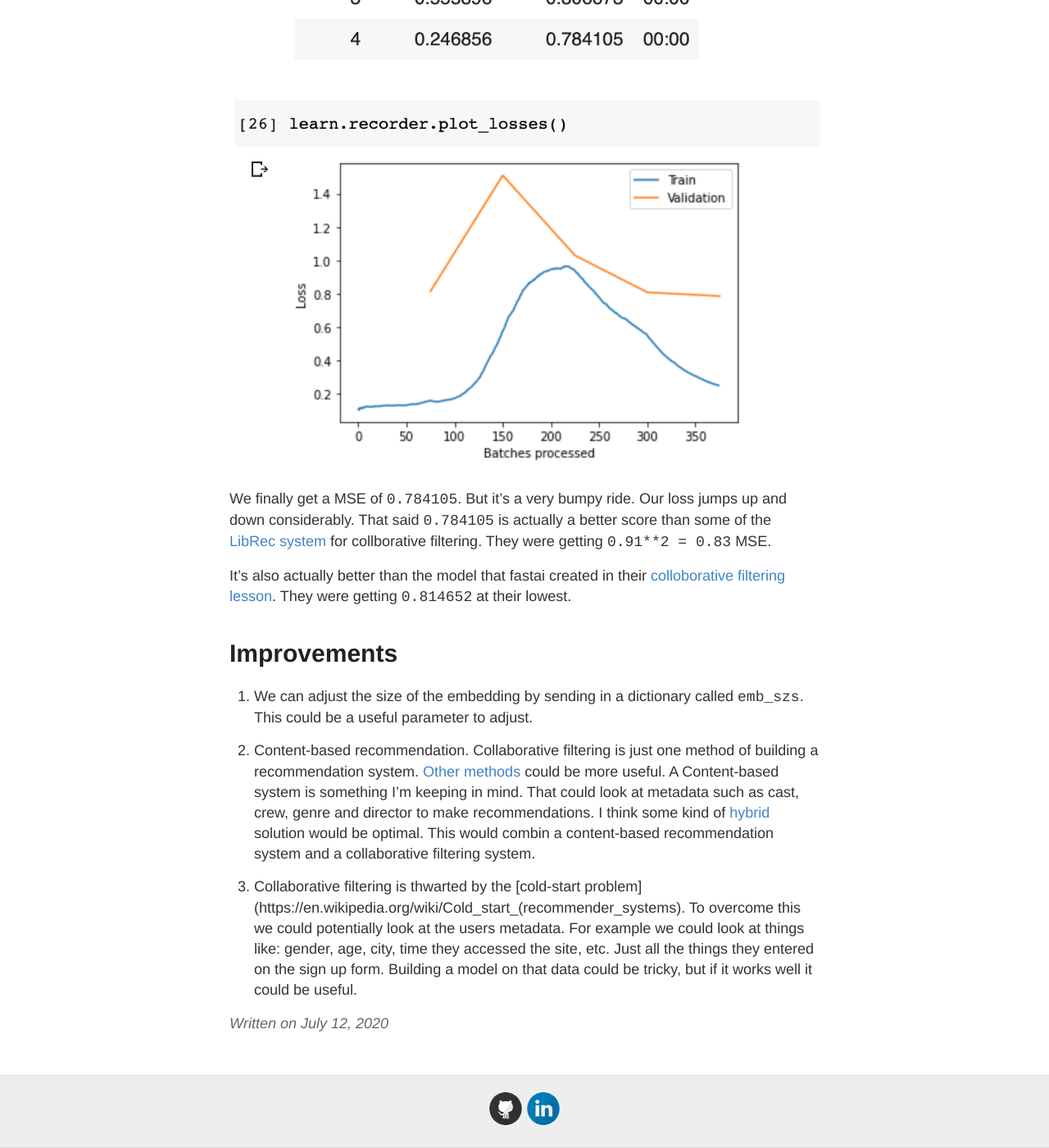
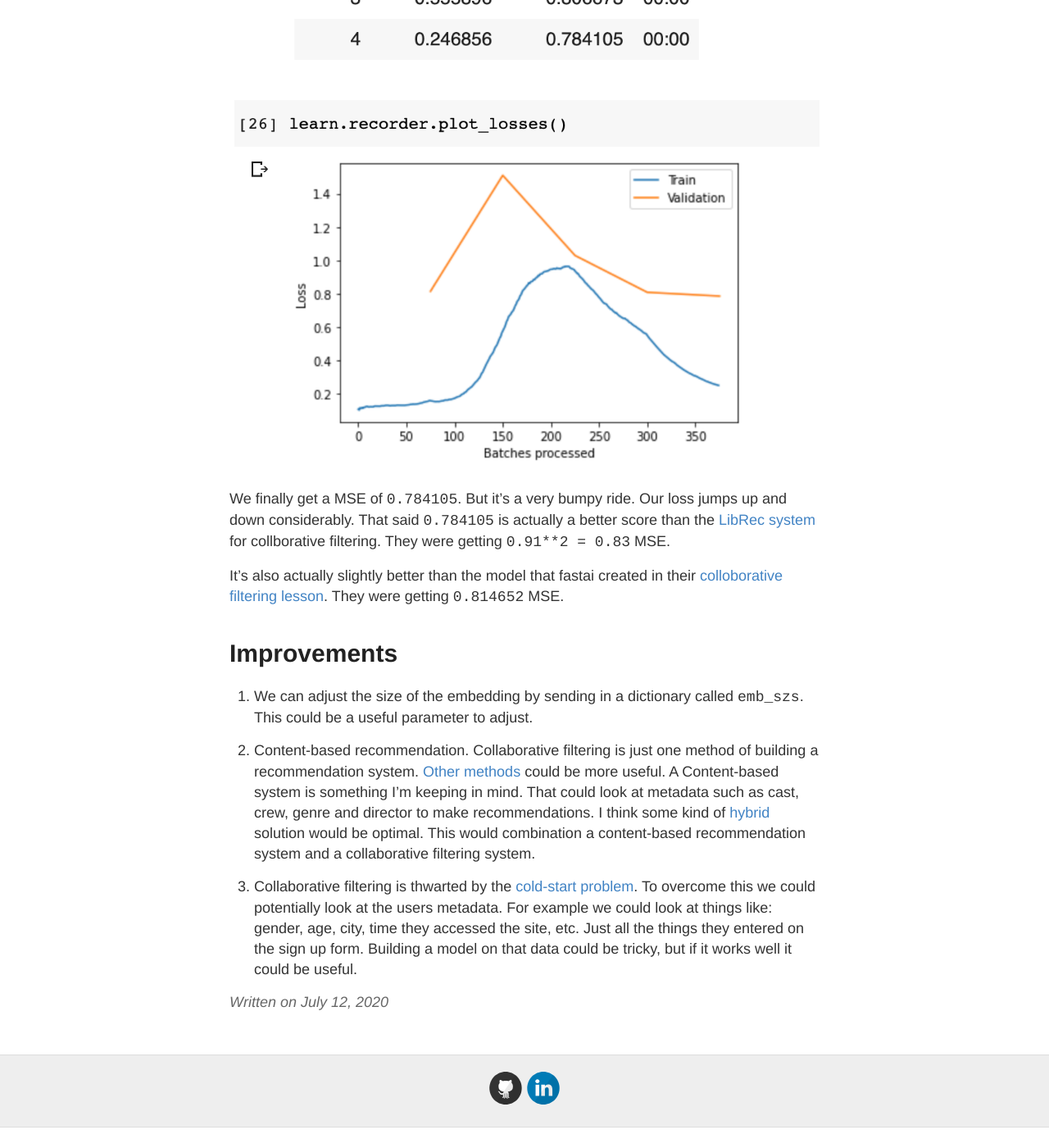
Before and after one commit to neelriyer/neelriyer.github.io, a Jekyll site: the page built from _posts/2020-07-12-Recommendation-System-in-Pytorch.md, in a window 1280 px wide and 1400 px high, scrolled down 8143 px. Shown: the whole window at 82% size. Built offline with Jekyll 4.4.1, drawn with Linux system fonts in a browser that asks for light colours; after the commit the page ends 9518 px from its top, so only the background shows below that.

```diff
--- a/_posts/2020-07-12-Recommendation-System-in-Pytorch.md
+++ b/_posts/2020-07-12-Recommendation-System-in-Pytorch.md
@@ -198,15 +198,15 @@
 ![alt text](/images/pytorch_recommendation/plot_losses.png)
 
 
-We finally get a MSE of `0.784105`. But it's a very bumpy ride. Our loss jumps up and down considerably. That said `0.784105` is actually a better score than some of the [LibRec system](https://www.librec.net/release/v1.3/example.html) for collborative filtering. They were getting `0.91**2 = 0.83` MSE.
+We finally get a MSE of `0.784105`. But it's a very bumpy ride. Our loss jumps up and down considerably. That said `0.784105` is actually a better score than the [LibRec system](https://www.librec.net/release/v1.3/example.html) for collborative filtering. They were getting `0.91**2 = 0.83` MSE.
 
-It's also actually better than the model that fastai created in their [colloborative filtering lesson](https://github.com/fastai/course-v3/blob/master/nbs/dl1/lesson4-collab.ipynb). They were getting `0.814652` at their lowest.
+It's also actually slightly better than the model that fastai created in their [colloborative filtering lesson](https://github.com/fastai/course-v3/blob/master/nbs/dl1/lesson4-collab.ipynb). They were getting `0.814652` MSE.
 
 
 # Improvements
 
 1. We can adjust the size of the embedding by sending in a dictionary called `emb_szs`. This could be a useful parameter to adjust.
 
-2. Content-based recommendation. Collaborative filtering is just one method of building a recommendation system. [Other methods](https://www.kaggle.com/ibtesama/getting-started-with-a-movie-recommendation-system#Content-Based-Filtering) could be more useful. A Content-based system is something I'm keeping in mind. That could look at metadata such as cast, crew, genre and director to make recommendations. I think some kind of [hybrid](https://www.kaggle.com/rounakbanik/movie-recommender-systems#Movies-Recommender-System) solution would be optimal. This would combin a content-based recommendation system and a collaborative filtering system.
+2. Content-based recommendation. Collaborative filtering is just one method of building a recommendation system. [Other methods](https://www.kaggle.com/ibtesama/getting-started-with-a-movie-recommendation-system#Content-Based-Filtering) could be more useful. A Content-based system is something I'm keeping in mind. That could look at metadata such as cast, crew, genre and director to make recommendations. I think some kind of [hybrid](https://www.kaggle.com/rounakbanik/movie-recommender-systems#Movies-Recommender-System) solution would be optimal. This would combination a content-based recommendation system and a collaborative filtering system.
 
-3. Collaborative filtering is thwarted by the [cold-start problem](https://en.wikipedia.org/wiki/Cold_start_(recommender_systems). To overcome this we could potentially look at the users metadata. For example we could look at things like: gender, age, city, time they accessed the site, etc. Just all the things they entered on the sign up form. Building a model on that data could be tricky, but if it works well it could be useful.
+3. Collaborative filtering is thwarted by the [cold-start problem](https://www.kdnuggets.com/2019/01/data-scientist-dilemma-cold-start-machine-learning.html). To overcome this we could potentially look at the users metadata. For example we could look at things like: gender, age, city, time they accessed the site, etc. Just all the things they entered on the sign up form. Building a model on that data could be tricky, but if it works well it could be useful.
```
